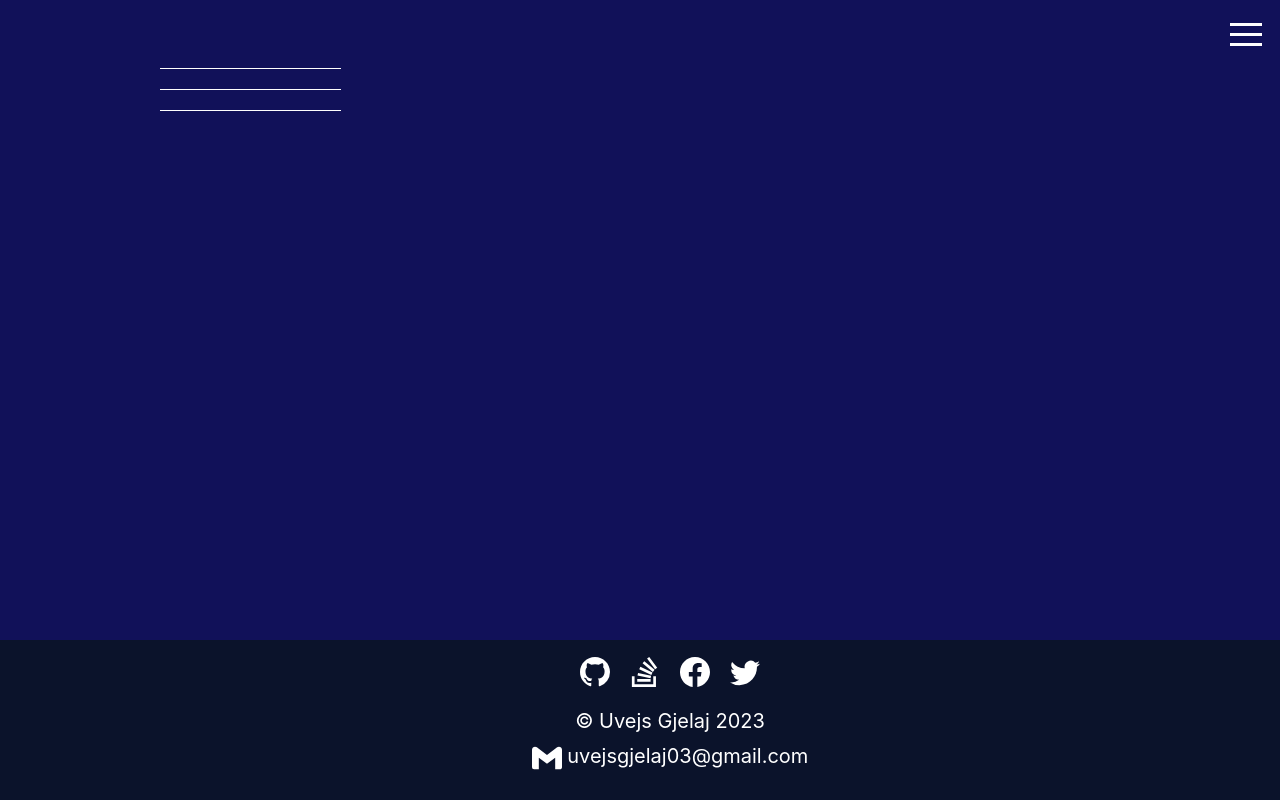
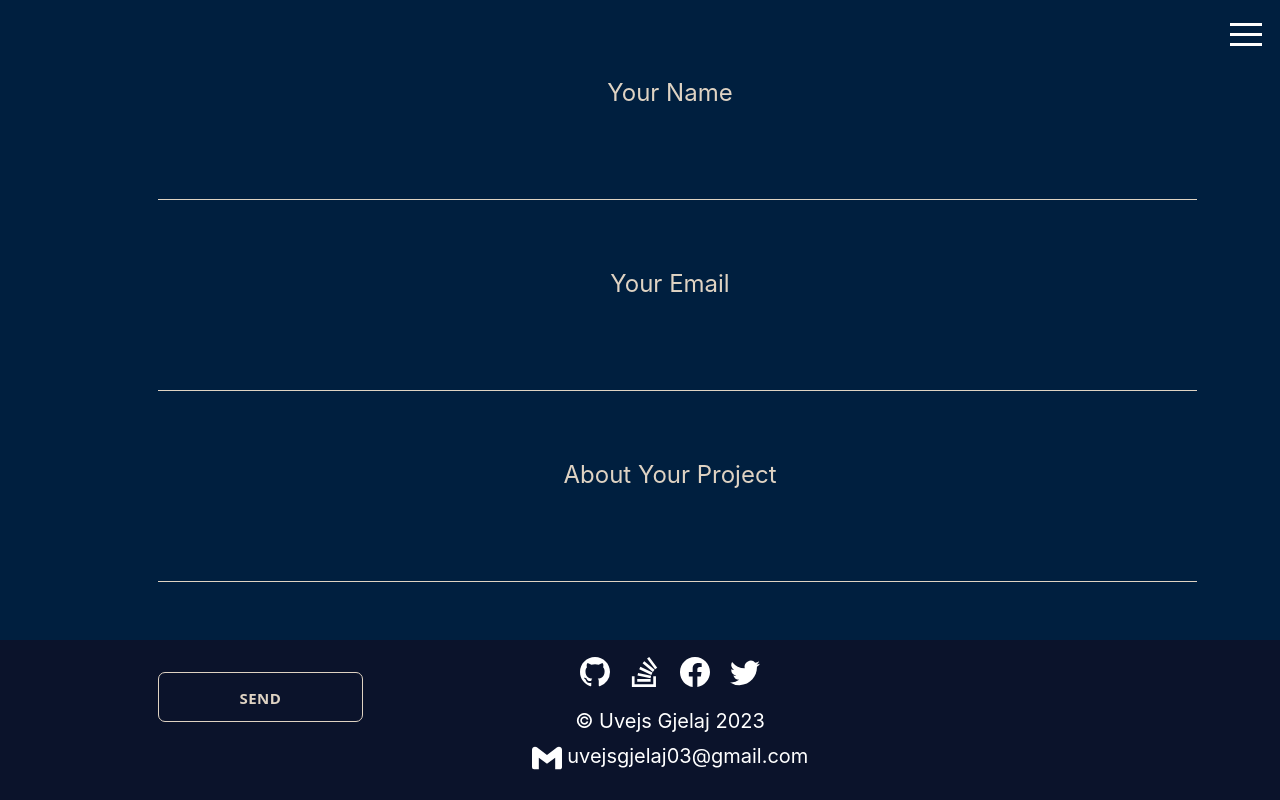
Before and after one commit to UvejsGj/portofolio1, a React (Create React App) app: page /contact in a window 1280 px wide. Built offline with nearby package versions, Linux system fonts and the light colour scheme.

Commit message:
Fixed Contact Page

```diff
--- a/src/MenuPages/AboutPage/aboutpage.js
+++ b/src/MenuPages/AboutPage/aboutpage.js
@@ -1,8 +1,12 @@
 import "./aboutpage.css";
+import Footer from "../../Components/Footer/Footer";
+import Navbar from "../../Components/Navbar/Navbar";
 
 const AboutPage = () => {
   return (
     <div>
+      <Footer/>
+      <Navbar/>
       <h1> I am Uvejs </h1>
     </div>
   );
--- a/src/MenuPages/ContactPage/contactpage.css
+++ b/src/MenuPages/ContactPage/contactpage.css
@@ -1,15 +1,66 @@
-.form {
+.contact-form {
+    width: 80%;
+    display: flex;
+    flex-direction: column;
+    align-items: left;
+    justify-content: center;
+    color: #dfd3c3;
+    padding: 30px;
+    font-size: 24px;
     position: relative;
-    /* border: 5px solid white; */
-    width: 500px;
-    height: 500px;
-    outline: none;
+    left: 10%;
 }
 
-input {
+.group {
+    position: relative;
+}
+
+ input {
     background: transparent;
     color: white;
     outline: none;
     border: none;
     border-bottom: 1px solid white;
 }
+
+.form-input {
+    background: none;
+    background: transparent;
+    color: #dfd3c3;
+    font-size: 18px;
+    padding: 10px 10px 10px 5px;
+    display: block;
+    width: 100%;
+    height: 4vh;
+    border: none;
+    border-radius: 0;
+    border-bottom: 1px solid #dfd3c3;
+    margin: 40px 0;
+}
+
+.custom-button {
+    min-width: 150px;
+    width: 20%;
+    height: 50px;
+    letter-spacing: 0.5px;
+    line-height: 50px;
+    padding: 0 15px;
+    font-size: 15px;
+    background: transparent;
+    color: #dfd3c3;
+    text-transform: uppercase;
+    font-family: 'Open Sans';
+    font-weight: bolder;
+    border-radius: 7px;
+    cursor: pointer;
+    display: flex;
+    justify-content: center;
+    float: right;
+    border: 1px solid #dfd3c3;
+    margin-top: 50px;
+}
+
+.custom-button:hover {
+    background-color: #dfd3c3;
+    color: black;
+}
--- a/src/MenuPages/ContactPage/contactpage.js
+++ b/src/MenuPages/ContactPage/contactpage.js
@@ -4,15 +4,22 @@ import Navbar from "../../Components/Navbar/Navbar";
 
 const Contact = () => {
     return(
-        <div>
+        <div className="group">
         <Navbar/>
         <Footer/>
-        <form className="form">
-            <input type="text"  />
-            <br></br>
-            <input type="text" />
-            <br></br>
-            <input type="text" />
+        <form className="contact-form">
+            <label> Your Name
+            <input className="form-input" type="text"  />
+            </label>
+            <br/>
+            <label> Your Email
+            <input className="form-input" type="text" />
+            </label>
+            <br/>
+            <label> About Your Project
+            <input className="form-input" type="text" />
+            </label>
+            <button className="custom-button" > Send </button>
         </form>
         </div>
     )
--- a/src/MenuPages/WorkPage/workpage.js
+++ b/src/MenuPages/WorkPage/workpage.js
@@ -1,9 +1,11 @@
 import Slideshow from "./ReactCarouselSlideShow/Slideshow";
 import Footer from "../../Components/Footer/Footer";
+import Navbar from "../../Components/Navbar/Navbar";
 
 const Work = () => {
     return(
         <>
+        <Navbar/>
         <Footer/>
         <Slideshow/>
         </>
--- a/src/index.css
+++ b/src/index.css
@@ -10,7 +10,7 @@ body {
    background-attachment: fixed;
    background-position: center;
    background-size: cover;  */
-   background-color: rgb(17, 17, 89);
+   background-color: #001f3f;
 
    overflow-x: hidden;
 
```
